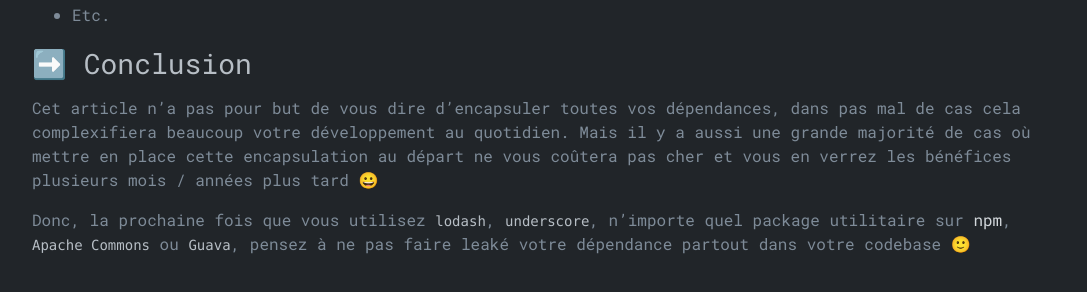
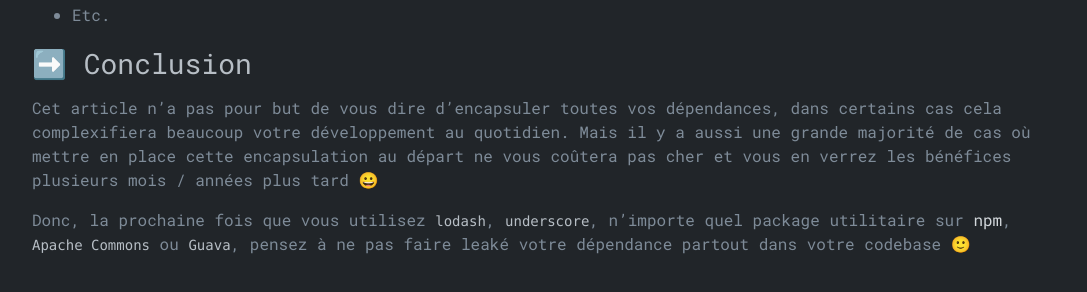
Before and after one commit to mjeanroy/mjeanroy.github.io, a Jekyll site: the page built from _posts/2021-02-20-encapsulation-everywhere.md, in a window 1280 px wide and 900 px high, scrolled down 2549 px. Shown: the part 529-821 px from the top of the window, without its empty margins (96-1183 px from the left). Built offline with Jekyll 4.4.1, drawn with Linux system fonts in a browser that asks for light colours.

Commit message:
Update post

```diff
--- a/_posts/2021-02-20-encapsulation-everywhere.md
+++ b/_posts/2021-02-20-encapsulation-everywhere.md
@@ -111,6 +111,6 @@ Je donne un exemple dans cet article avec une fonction d'escaping, mais vous pou
 
 ### ➡️ Conclusion
 
-Cet article n'a pas pour but de vous dire d'encapsuler toutes vos dépendances, dans pas mal de cas cela complexifiera beaucoup votre développement au quotidien. Mais il y a aussi une grande majorité de cas où mettre en place cette encapsulation au départ ne vous coûtera pas cher et vous en verrez les bénéfices plusieurs mois / années plus tard 😀
+Cet article n'a pas pour but de vous dire d'encapsuler toutes vos dépendances, dans certains cas cela complexifiera beaucoup votre développement au quotidien. Mais il y a aussi une grande majorité de cas où mettre en place cette encapsulation au départ ne vous coûtera pas cher et vous en verrez les bénéfices plusieurs mois / années plus tard 😀
 
 Donc, la prochaine fois que vous utilisez `lodash`, `underscore`, n'importe quel package utilitaire sur [npm](https://www.npmjs.com/), `Apache Commons` ou `Guava`, pensez à ne pas faire leaké votre dépendance partout dans votre codebase 🙂
```
